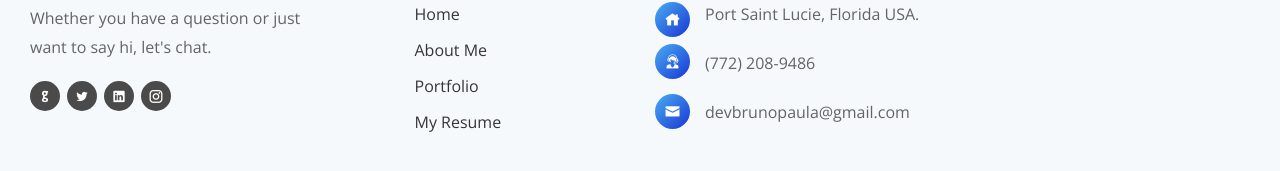
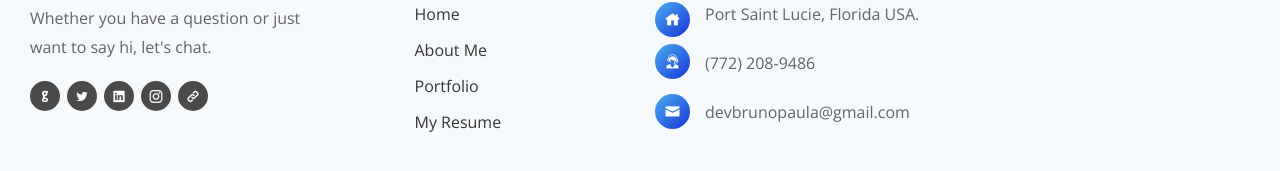
Before and after one commit to devbrunopaula/brunopaula, a Next.js app: page /faq in a window 1280 px wide. Shown: the part 2340-2511 px from the top of the page. Built offline with nearby package versions, Linux system fonts and the light colour scheme.

Commit message:
add resume link

```diff
--- a/components/Layouts/Footer.js
+++ b/components/Layouts/Footer.js
@@ -78,6 +78,15 @@ class Footer extends Component {
 											</a>
 										</Link>
 									</li>
+									<li>
+										<a
+											href='https://github.com/devbrunopaula/brunopaula/blob/main/Resume.pdf?raw=true'
+											data-toggle='tooltip'
+											title='Resume Download'
+										>
+											<i className='icofont-link'></i>
+										</a>
+									</li>
 								</ul>
 							</div>
 						</div>
@@ -108,7 +117,10 @@ class Footer extends Component {
 										</Link>
 									</li>
 									<li>
-										<a href='/resume.pdf' target='_blank'>
+										<a
+											href='https://drive.google.com/file/d/1_11I0xws43parL7PhLN0CVHcTTKHIjhY/view?usp=sharing'
+											target='_blank'
+										>
 											My Resume
 										</a>
 									</li>
--- a/components/Layouts/NavbarTwo.js
+++ b/components/Layouts/NavbarTwo.js
@@ -112,8 +112,8 @@ class NavbarTwo extends Component {
                         >
                           <a className='nav-link'>Portfolio Details</a>
                         </Link>
-                      </li> */}
-										{/* </ul> */}
+                      </li>
+										 </ul> */}
 									</li>
 
 									<li className='nav-item'>
@@ -128,7 +128,7 @@ class NavbarTwo extends Component {
 
 								<div className='others-options'>
 									<a
-										href='/resume.pdf'
+										href='https://drive.google.com/file/d/1_11I0xws43parL7PhLN0CVHcTTKHIjhY/view?usp=sharing'
 										target='_blank'
 										className='btn btn-primary'
 									>
```
